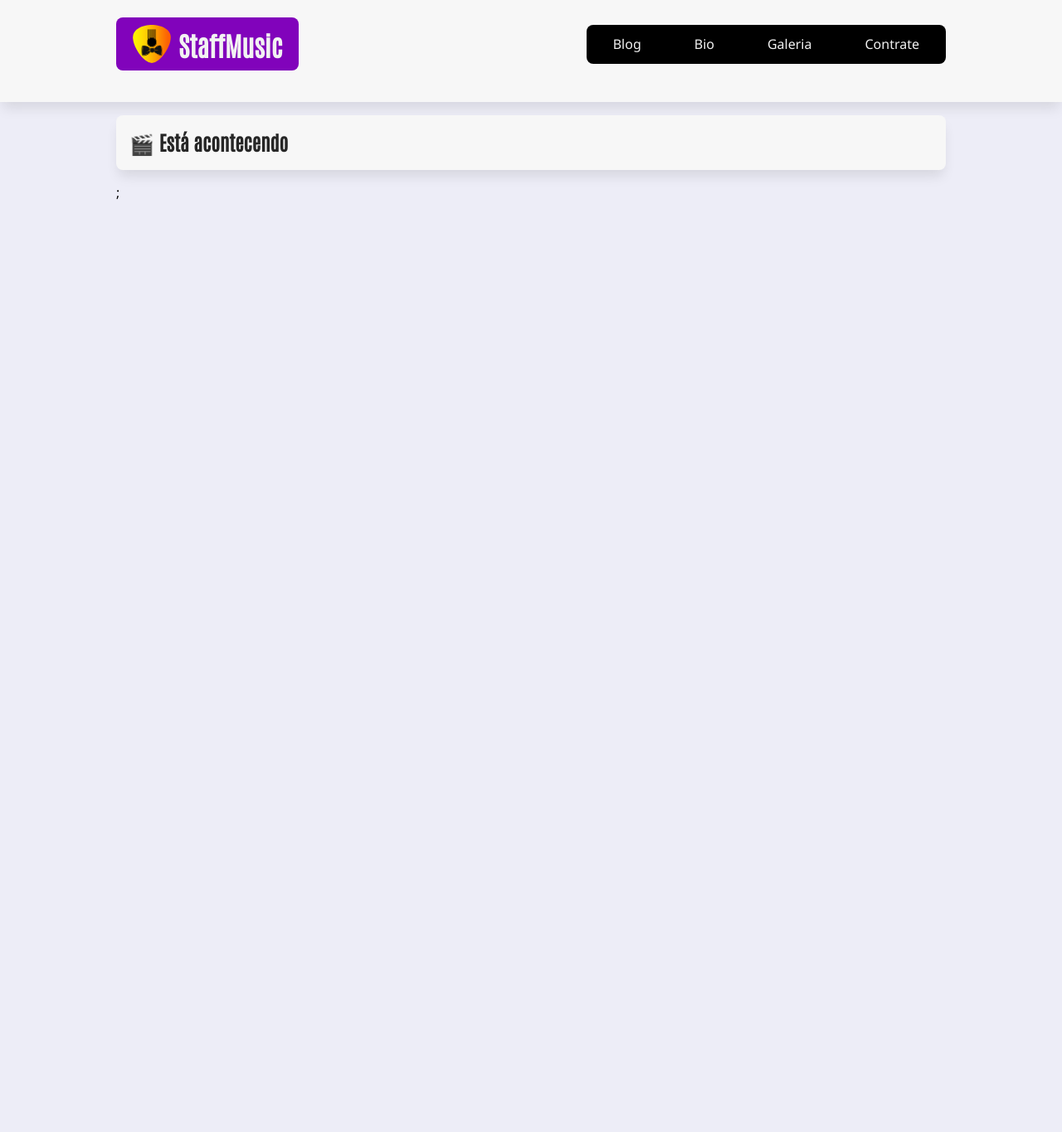
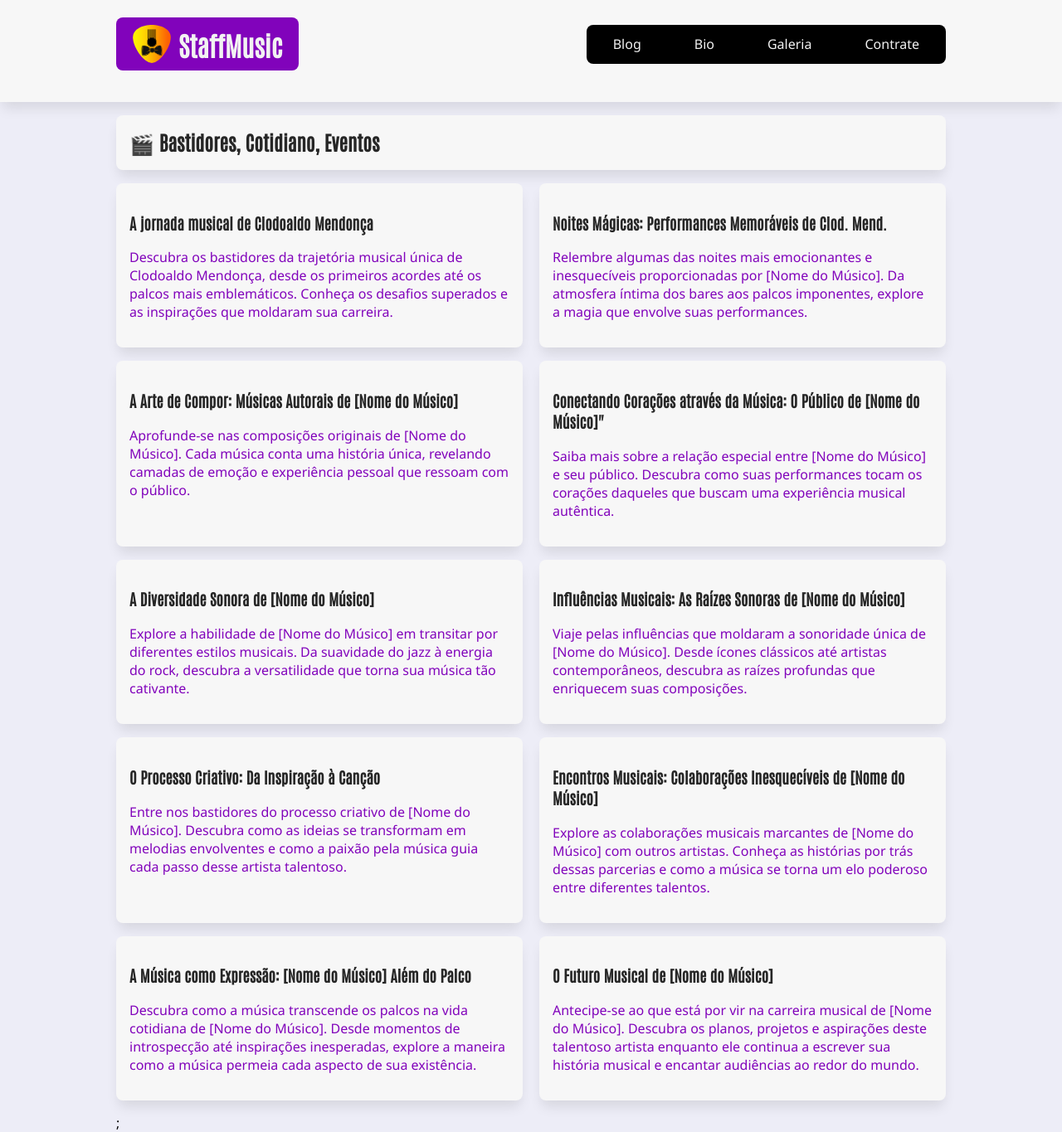
Before and after one commit to leandroaerolito/exercicio-next, a Next.js app: page / in a window 1280 px wide. Shown: the whole page at 83% size. Before the commit the page ends 800 px from the top, so only its background shows below. Built offline with nearby package versions, Linux system fonts and the light colour scheme.

Commit message:
elaboração de conteúdos para o blog
 - ajustes textuais
 - ajustes de cores
 - ajustes estéticos

```diff
--- a/src/pages/galeria.jsx
+++ b/src/pages/galeria.jsx
@@ -15,7 +15,7 @@ export default function Galeria() {
         <meta name="keywords" content="staffmusic, galeria" />
       </Head>
       <StyledGaleria>
-        <h2>Galeria</h2>
+        <h2>Por onde a música me levou</h2>
         <Container>
           <div className="formatos">
             <article>
@@ -76,7 +76,7 @@ export default function Galeria() {
 
 const StyledGaleria = styled.section`
   h2::before {
-    content: "📷 ";
+    content: "🎵 ";
 }
 
 article {
--- a/src/pages/index.jsx
+++ b/src/pages/index.jsx
@@ -1,4 +1,5 @@
 import Head from "next/head";
+import Link from "next/link";
 import styled from "styled-components";
 
 export default function Home() {
@@ -17,11 +18,119 @@ export default function Home() {
       </Head>
 
       <StyledHome>
-        <h2>Está acontecendo</h2>
+        <h2>Bastidores, Cotidiano, Eventos</h2>
+        <StyledListaPosts>
+          <article>
+            <Link href="">
+              <h3>A jornada musical de Clodoaldo Mendonça</h3>
+              <p>Descubra os bastidores da trajetória musical única de Clodoaldo Mendonça, desde os primeiros acordes até os palcos mais emblemáticos. Conheça os desafios superados e as inspirações que moldaram sua carreira.
+</p>
+            </Link>
+          </article>
+          <article>
+            <Link href="">
+              <h3>Noites Mágicas: Performances Memoráveis de Clod. Mend.</h3>
+              <p>Relembre algumas das noites mais emocionantes e inesquecíveis proporcionadas por [Nome do Músico]. Da atmosfera íntima dos bares aos palcos imponentes, explore a magia que envolve suas performances.</p>
+            </Link>
+          </article>
+          <article>
+            <Link href="">
+              <h3>A Arte de Compor: Músicas Autorais de [Nome do Músico]</h3>
+              <p>Aprofunde-se nas composições originais de [Nome do Músico]. Cada música conta uma história única, revelando camadas de emoção e experiência pessoal que ressoam com o público.
+</p>
+            </Link>
+          </article>
+          <article>
+            <Link href="">
+              <h3>Conectando Corações através da Música: O Público de [Nome do Músico]"
+              </h3>
+              <p>Saiba mais sobre a relação especial entre [Nome do Músico] e seu público. Descubra como suas performances tocam os corações daqueles que buscam uma experiência musical autêntica.
+              </p>
+            </Link>
+          </article>
+          <article>
+            <Link href="">
+              <h3>A Diversidade Sonora de [Nome do Músico]</h3>
+              <p>Explore a habilidade de [Nome do Músico] em transitar por diferentes estilos musicais. Da suavidade do jazz à energia do rock, descubra a versatilidade que torna sua música tão cativante.</p>
+            </Link>
+          </article>
+          <article>
+            <Link href="">
+              <h3>Influências Musicais: As Raízes Sonoras de [Nome do Músico]</h3>
+              <p>Viaje pelas influências que moldaram a sonoridade única de [Nome do Músico]. Desde ícones clássicos até artistas contemporâneos, descubra as raízes profundas que enriquecem suas composições.</p>
+            </Link>
+          </article>
+          <article>
+            <Link href="">
+              <h3>O Processo Criativo: Da Inspiração à Canção</h3>
+              <p>Entre nos bastidores do processo criativo de [Nome do Músico]. Descubra como as ideias se transformam em melodias envolventes e como a paixão pela música guia cada passo desse artista talentoso.</p>
+            </Link>
+          </article>
+          <article>
+            <Link href="">
+              <h3>Encontros Musicais: Colaborações Inesquecíveis de [Nome do Músico]</h3>
+              <p>Explore as colaborações musicais marcantes de [Nome do Músico] com outros artistas. Conheça as histórias por trás dessas parcerias e como a música se torna um elo poderoso entre diferentes talentos.</p>
+            </Link>
+          </article>
+          <article>
+            <Link href="">
+              <h3>A Música como Expressão: [Nome do Músico] Além do Palco</h3>
+              <p>Descubra como a música transcende os palcos na vida cotidiana de [Nome do Músico]. Desde momentos de introspecção até inspirações inesperadas, explore a maneira como a música permeia cada aspecto de sua existência.</p>
+            </Link>
+          </article>
+          <article>
+            <Link href="">
+              <h3>O Futuro Musical de [Nome do Músico]</h3>
+              <p>Antecipe-se ao que está por vir na carreira musical de [Nome do Músico]. Descubra os planos, projetos e aspirações deste talentoso artista enquanto ele continua a escrever sua história musical e encantar audiências ao redor do mundo.</p>
+            </Link>
+          </article>
+
+        </StyledListaPosts>
       </StyledHome>
     </>
   );
 }
+
+const StyledListaPosts = styled.div`
+h3 {
+  color: #262626;
+}
+
+article {
+    background-color: #f7f7f7;
+    padding: 1rem;
+    margin-bottom: 1rem;
+    box-shadow: var(--sombra-box);
+    border-radius: var(--borda-arredondada);
+    transition: transform 200ms;
+
+    & a {
+      text-decoration: none;
+      color: #8103bb;
+
+    &:hover,
+    &:focus {
+      color: #ff7300;
+    }
+  }
+}
+
+article:hover {
+  cursor: pointer;
+  transform: scale(1.05);
+}
+
+@media screen and (min-width: 500px) {
+  display: flex;
+  justify-content: space-between;
+  flex-wrap: wrap;
+
+  article {
+    width: 49%;
+
+  }
+}
+`;
 
 const StyledHome = styled.section`
   h2::before {
--- a/src/styles/globals.css
+++ b/src/styles/globals.css
@@ -8,7 +8,7 @@
   --cor-secundaria-fundo: #4ba3c3;
   --cor-secundaria-fundo-hover: #2f88a8;
   --cor-secundaria: #e4e3f2;
-  --cor-secundaria-hover: #ff8019;
+  --cor-secundaria-hover: #ff7300;
   --sombra-box: 0px 10px 15px -3px rgba(0, 0, 0, 0.1);
   --borda-arredondada: 0.5rem;
 }
```
